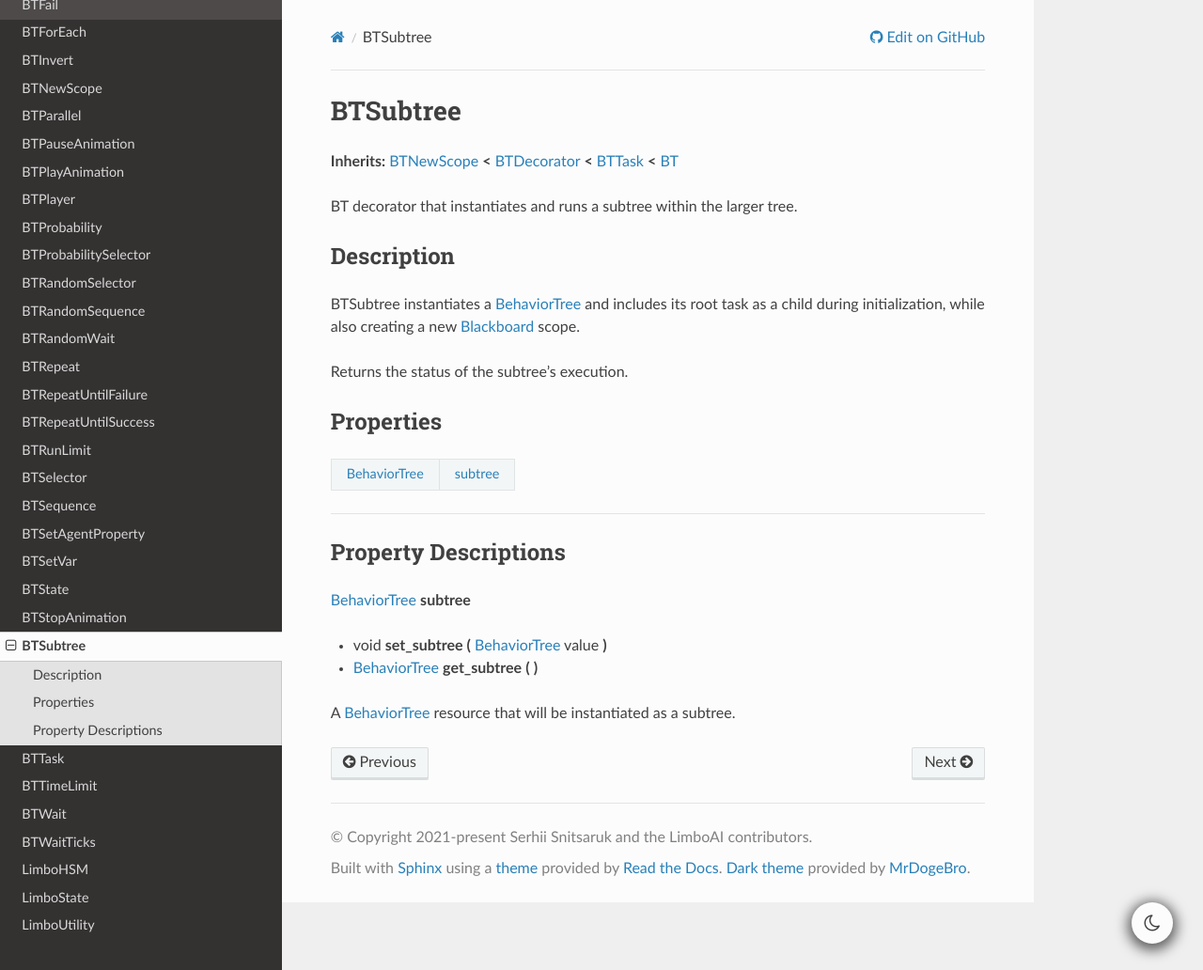
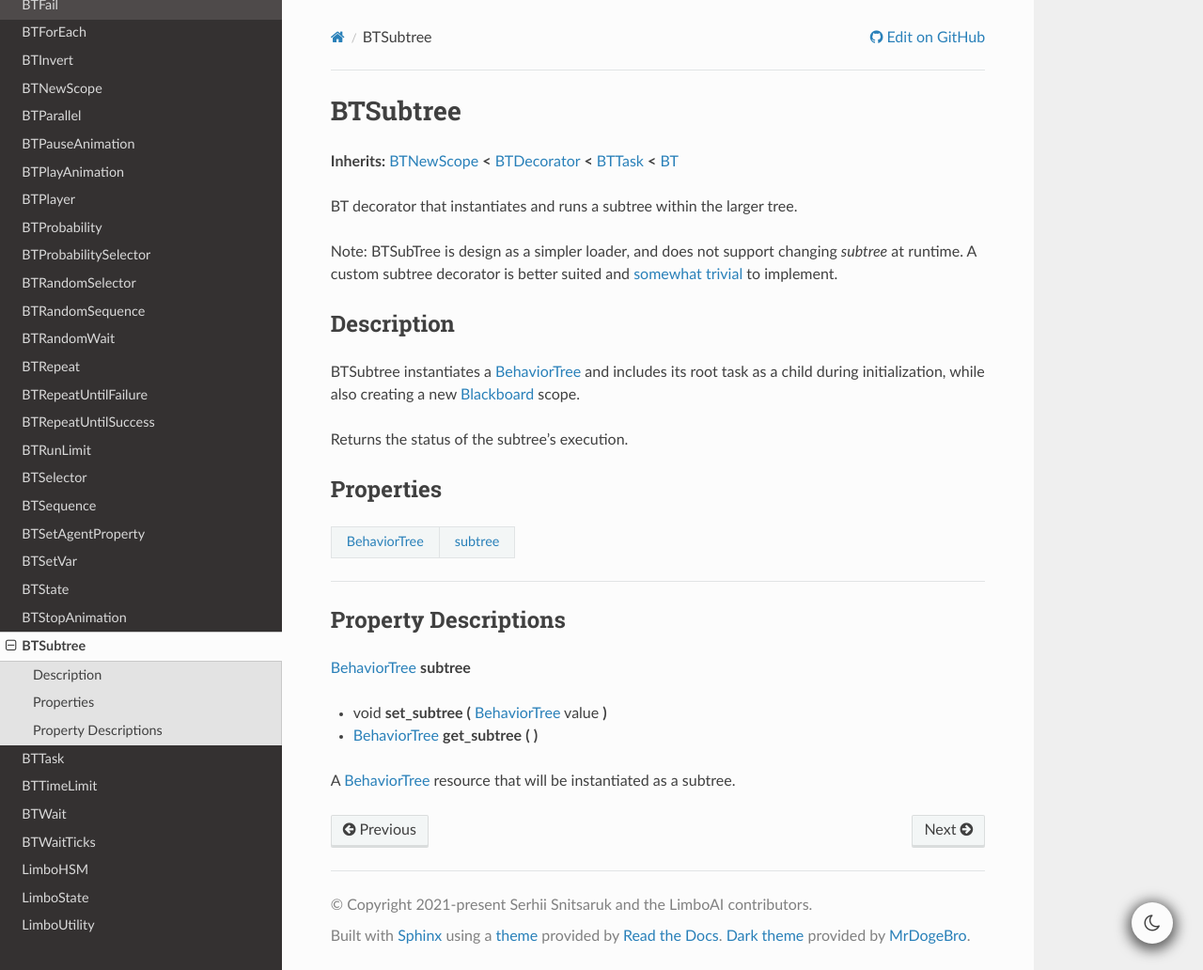
Before and after one commit to limbonaut/limboai, a Sphinx documentation site: the page built from doc/source/classes/class_btsubtree.rst, in a window 1280 px wide and 1032 px high. Shown: the whole window at 94% size. Built offline with Sphinx 7.4.7 and the Read the Docs theme 2.0.0, drawn with Linux system fonts in a browser that asks for light colours; pages that are not in the unit, such as notebooks, are missing from menus.

Commit message:
Update class_btsubtree.rst
Added a note about updating `subtree` at runtime.

```diff
--- a/doc/source/classes/class_btsubtree.rst
+++ b/doc/source/classes/class_btsubtree.rst
@@ -13,6 +13,8 @@ BTSubtree
 **Inherits:** :ref:`BTNewScope<class_BTNewScope>` **<** :ref:`BTDecorator<class_BTDecorator>` **<** :ref:`BTTask<class_BTTask>` **<** :ref:`BT<class_BT>`
 
 BT decorator that instantiates and runs a subtree within the larger tree.
+
+Note: BTSubTree is design as a simpler loader, and does not support changing `subtree` at runtime. A custom subtree decorator is better suited and `somewhat trivial <https://github.com/limbonaut/limboai/issues/94#issuecomment-2068833610>`_ to implement.
 
 .. rst-class:: classref-introduction-group
 
```
